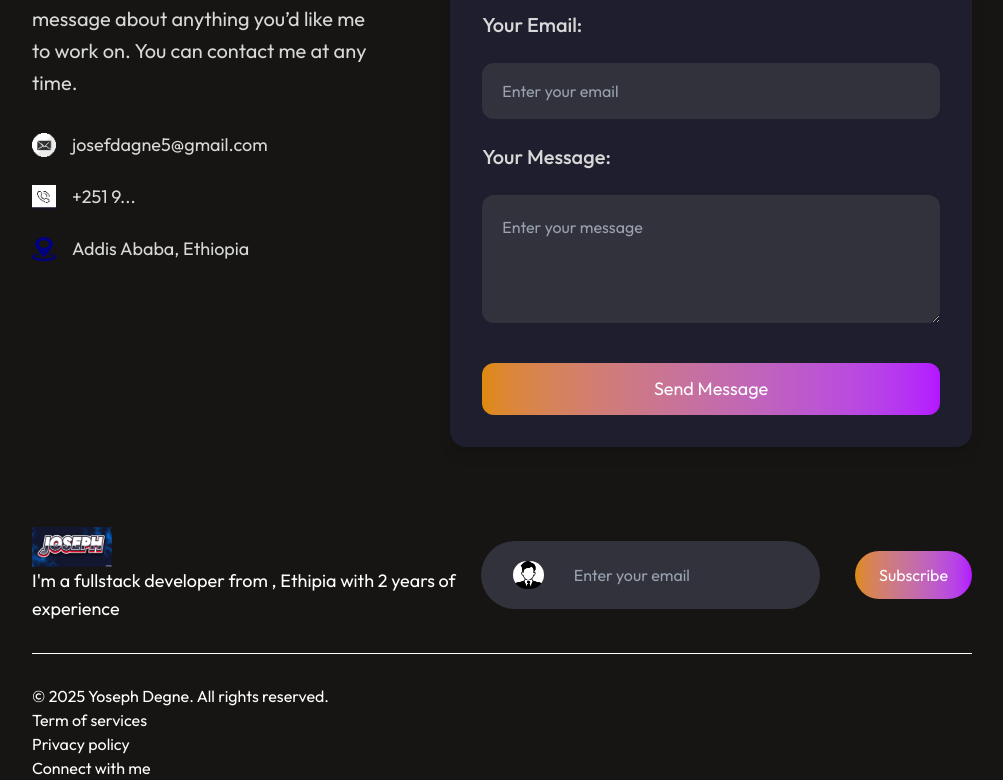
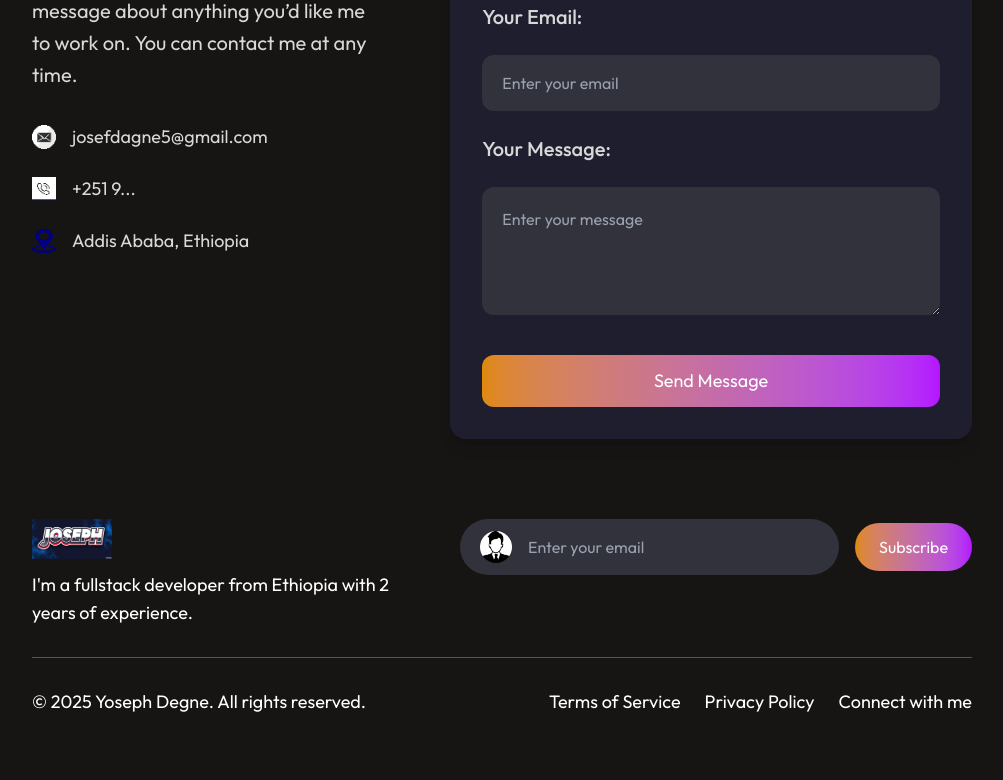
Before and after one commit to YosephDagne/Joseph_Dev, a React (Vite) app in the folder portfolio-wbsite/my-portfolio/: page / in a window 1280 px wide. Shown: the part 4102-4882 px from the top of the page, without its empty margins (138-1141 px from the left). After the commit the page ends 4818 px from the top, so only its background shows below. Built offline with nearby package versions, Linux system fonts and the light colour scheme.

Commit message:
complete the design

```diff
--- a/portfolio-wbsite/my-portfolio/src/components/Footer.jsx
+++ b/portfolio-wbsite/my-portfolio/src/components/Footer.jsx
@@ -3,19 +3,23 @@ import { assets } from "../assets/assets";
 
 const Footer = () => {
   return (
-    <div className="mx-[170px] my-[50px] flex flex-col gap-[30px]">
-      <div className="flex justify-between ">
-        <div className="">
-          <img className="w-20 h-10" src={assets.jo} alt="" />
-          <p className="text-lg ma-w-[400px]">
-            I'm a fullstack developer from , Ethipia with 2 years of experience
+    <div className="mx-4 md:mx-10 lg:mx-[170px] my-10 md:my-[50px] flex flex-col gap-6 md:gap-[30px]">
+      <div className="flex flex-col md:flex-row justify-between items-center md:items-start gap-6">
+        <div className="text-center md:text-left">
+          <img
+            className="w-20 h-10 mx-auto md:mx-0"
+            src={assets.jo}
+            alt="Logo"
+          />
+          <p className="text-lg max-w-md mt-3">
+            I'm a fullstack developer from Ethiopia with 2 years of experience.
           </p>
         </div>
 
-        <div className="flex items-center gap-[35px]">
-          <div className="flex gap-[30px] py-5 px-8 rounded-[50px] bg-[#32323c] pr-20 w-full max-w-md">
+        <div className="flex flex-col md:flex-row items-center gap-4 w-full max-w-lg">
+          <div className="flex gap-4 py-3 px-5 rounded-full bg-[#32323c] w-full hover:scale-110 hover:border-2 hover:border-white duration-500">
             <img
-              className="w-10 h-7 rounded-full"
+              className="w-8 h-8 rounded-full"
               src={assets.user_icon}
               alt="User Icon"
             />
@@ -23,23 +27,26 @@ const Footer = () => {
               type="email"
               name="email"
               placeholder="Enter your email"
-              className="bg-transparent text-white placeholder-gray-400 focus:outline-none w-full"
+              className="bg-transparent text-[#a0a0a0] placeholder-gray-400 focus:outline-none w-full border-0 "
             />
           </div>
-          <div>
-            <button className="px-6 py-3 text-white bg-gradient-to-r from-[#DF8908] to-[#B415FF] rounded-[50px] transition-transform duration-300 hover:scale-105">
-              Subscribe
-            </button>
-          </div>
+          <button
+            className="px-6 py-3 text-white bg-gradient-to-r from-[#DF8908] to-[#B415FF] rounded-full transition-transform duration-500 cursor-pointer hover:scale-110 hover:border-2 hover:border-white
+"
+          >
+            Subscribe
+          </button>
         </div>
       </div>
-      <hr />
-      <div className="">
+
+      <hr className="border-gray-600" />
+
+      <div className="flex flex-col md:flex-row justify-between text-lg text-center md:text-left">
         <p>© {new Date().getFullYear()} Yoseph Degne. All rights reserved.</p>
-        <div>
-          <p>Term of services</p>
-          <p>Privacy policy</p>
-          <p>Connect with me</p>
+        <div className="flex flex-col md:flex-row gap-3 md:gap-6 mt-3 md:mt-0">
+          <p className="cursor-pointer hover:underline">Terms of Service</p>
+          <p className="cursor-pointer hover:underline">Privacy Policy</p>
+          <p className="cursor-pointer hover:underline">Connect with me</p>
         </div>
       </div>
     </div>
--- a/portfolio-wbsite/my-portfolio/src/components/MyWork.jsx
+++ b/portfolio-wbsite/my-portfolio/src/components/MyWork.jsx
@@ -7,9 +7,7 @@ const MyWork = () => {
     <div className="flex flex-col items-center justify-between gap-20 mx-[20px] sm:mx-[40px] md:mx-[80px] my-[80px] sm:my-[100px] lg:my-[170px]">
       {/* Title Section */}
       <div className="relative text-center">
-        <h1 className="text-4xl sm:text-5xl md:text-[60px] lg:text-[80px] font-semibold text-transparent bg-clip-text bg-gradient-to-r from-purple-600 to-orange-500">
-          My Latest Works
-        </h1>
+        <h1 className="text-6xl md:text-7xl font-bold">My Latest Works</h1>
         <img
           className="absolute bottom-0 right-0 -z-10 w-32 sm:w-52 md:w-72"
           src={assets.theme_pattern}
```
